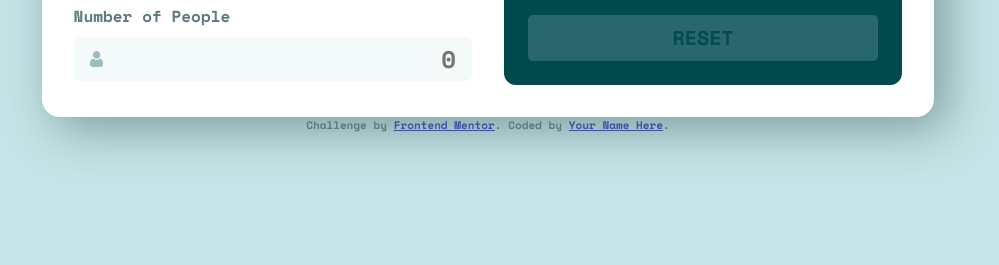
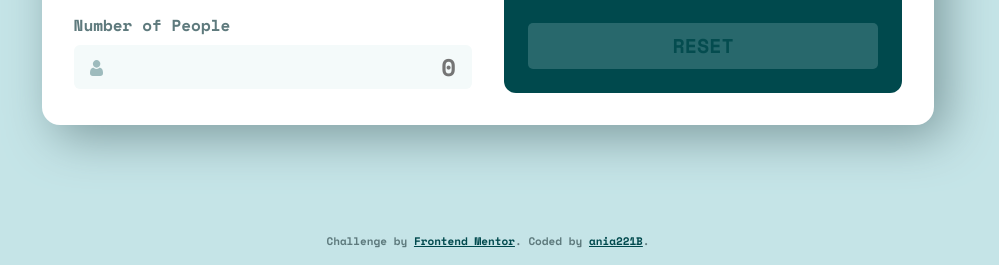
Before and after one commit to ania221B/tip-calculator, a plain HTML site: page index.html in a window 1280 px wide. Shown: the part 535-800 px from the top of the page, without its empty margins (152-1151 px from the left). Drawn offline with nearby package versions, Linux system fonts and the light colour scheme.

Commit message:
attribution updated

```diff
--- a/css/styles.css
+++ b/css/styles.css
@@ -87,7 +87,9 @@ body {
   background-color: hsl(var(--clr-neutral-300));
 
   display: grid;
-  place-content: center;
+  place-items: center;
+
+  position: relative;
 }
 
 /* Ggives default styling to a elements that don't have a class */
@@ -143,6 +145,13 @@ fieldset {
 body:not(:-moz-handler-blocked) fieldset {
   display: table-cell;
 }
+
+footer {
+  position: absolute;
+  inset: auto 0 0 0;
+  padding-block: 1rem;
+}
+
 /* ==============
 UTILITY CLASSES
 =============== */
@@ -444,3 +453,16 @@ input[data-type="primary"]:checked + label::after {
   inset: -50% 0 auto auto;
   transform: scaleY(100%);
 }
+
+.attribution {
+  font-size: 11px;
+  text-align: center;
+}
+.attribution a {
+  color: hsl(var(--clr-primary-800));
+}
+
+.attribution a:hover,
+.attribution a:focus {
+  color: hsl(var(--clr-primary-400));
+}
--- a/index.html
+++ b/index.html
@@ -24,17 +24,6 @@
     <script src="js/script.js" defer></script>
 
     <title>Frontend Mentor | Tip calculator app</title>
-
-    <!-- Feel free to remove these styles or customise in your own stylesheet 👍 -->
-    <style>
-      .attribution {
-        font-size: 11px;
-        text-align: center;
-      }
-      .attribution a {
-        color: hsl(228, 45%, 44%);
-      }
-    </style>
   </head>
   <body>
     <main>
@@ -198,7 +187,10 @@
       Challenge by
       <a href="https://www.frontendmentor.io?ref=challenge" target="_blank"
         >Frontend Mentor</a
-      >. Coded by <a href="#">Your Name Here</a>.
+      >. Coded by
+      <a href="https://www.frontendmentor.io/profile/ania221B" target="_blank"
+        >ania221B</a
+      >.
     </footer>
   </body>
 </html>
```
